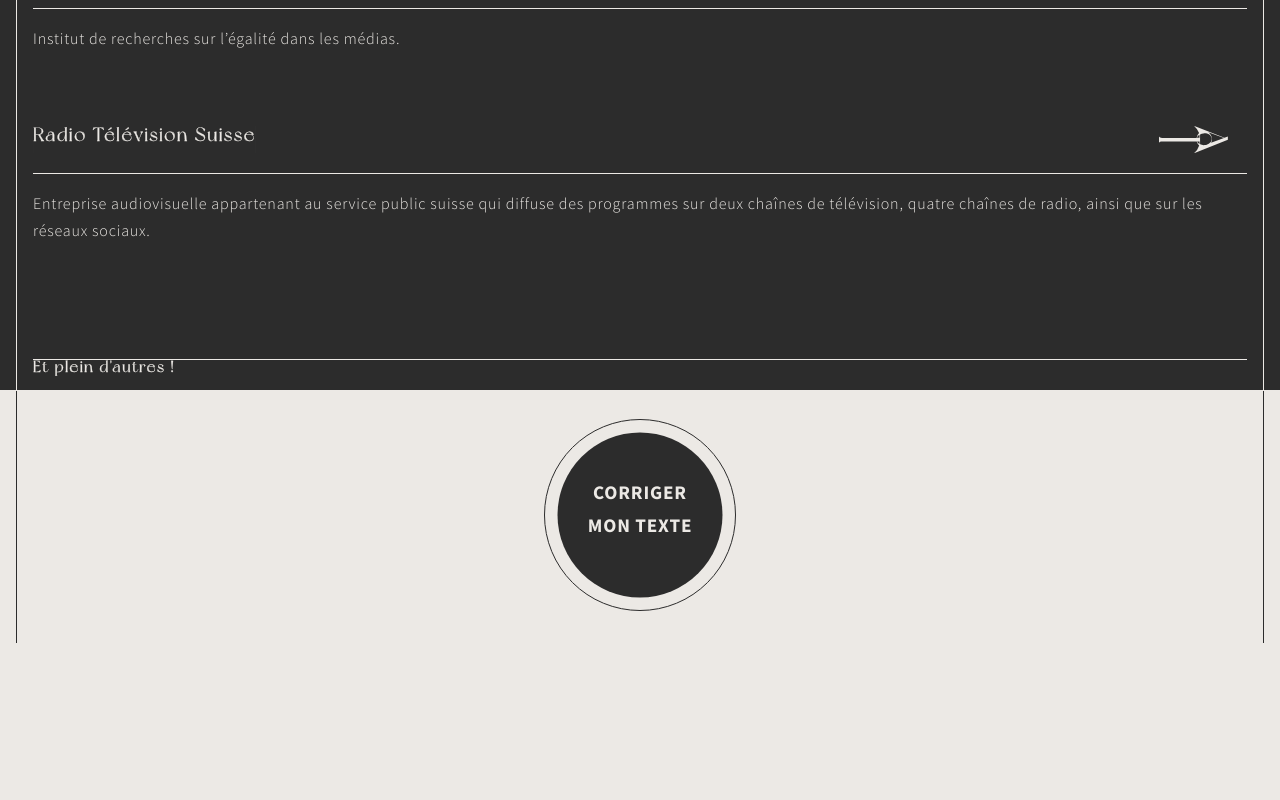
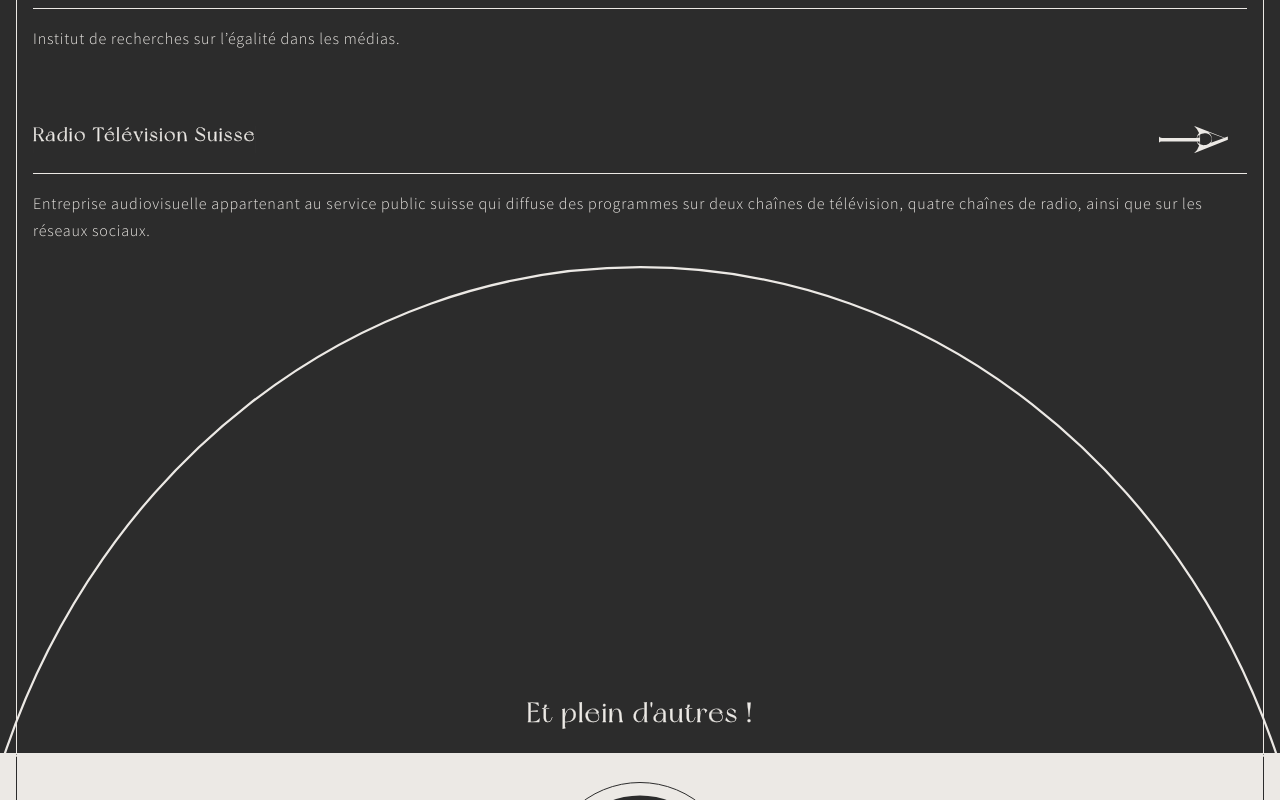
Before and after one commit to Tom-Delfosse/tfe-inclusive-writing, a Vue app in the folder inclusive_writing/: page / in a window 1280 px wide. Shown: the part 6620-7420 px from the top of the page. Before the commit the page ends 7264 px from the top, so only its background shows below. Built offline with nearby package versions, Linux system fonts and the light colour scheme.

Commit message:
Reworkded areas and fixed horizontal scrolling issues

```diff
--- a/inclusive_writing/src/App.vue
+++ b/inclusive_writing/src/App.vue
@@ -84,9 +84,7 @@ body{
     border-left: 1px solid $c-white;
     border-right: 1px solid $c-white;
 
-    // p{
-    //   margin-left: $s-mob--smaller
-    // }
+
   }
 
       p, .title{
--- a/inclusive_writing/src/views/Main.vue
+++ b/inclusive_writing/src/views/Main.vue
@@ -270,8 +270,12 @@
           <p>Entreprise audiovisuelle appartenant au service public suisse qui diffuse des programmes sur deux chaînes de télévision, quatre chaînes de radio, ainsi que sur les réseaux&nbsp;sociaux.</p>
         </li>
       </ul>
-
-      <p class="title title--false">Et plein&nbsp;d'autres&nbsp;!</p>
+      <div class="section--other__outro">
+        <p class="title title--false">Et plein&nbsp;d'autres&nbsp;!</p>
+        <svg width="288" height="111" viewBox="0 0 288 111" fill="none" class="img img--bg img--bg-outer">
+          <path d="M287.307 110.5H0.692943C22.1668 46.2693 78.2461 0.5 144 0.5C209.754 0.5 265.833 46.2693 287.307 110.5Z" stroke="#ECE9E5"/>
+        </svg>
+      </div>
     </div>
     </section>
     <section class="section section--CTA section--white">
@@ -321,8 +325,6 @@ export default {
       margin-left: $s-mob--smaller
     }
   }
-
-
 
   &--tem{
     padding-bottom: $s-mob--massive*2;
@@ -397,10 +399,7 @@ export default {
         &:nth-of-type(1){
           margin-top: 0;
         }
-        &:nth-last-child(1){
-          padding-bottom: $s-mob--massive;
-          border-bottom: 1px solid $c-white;
-        }
+
         a{
           display: flex;
           justify-content: space-between;
@@ -460,13 +459,23 @@ export default {
   }
 
   &--bg{
-    width: 100vw;
+    width: 100%;
     max-width:  calc(100% - #{$s-mob--smaller}) ;
     height: 100%;
     stroke-width: 1px;
 
     @include lg{
       stroke-width: 0.5px;
+    }
+
+    &-outer{
+      max-width: inherit;
+      width: calc(100% + #{$s-mob--smaller * 4} + 1px);
+      // background-color: red;
+      display: block;
+      position: inherit;
+      left: 0 ;
+      // left: -$s-mob--smaller * 2;
     }
   }
 
@@ -481,6 +490,23 @@ export default {
   }
 }
 
+
+.section--other__outro{
+  position: relative;
+  bottom: -5px;
+  left: -$s-mob--smaller * 2;
+
+    .title--false{
+      text-align: center;
+      position: absolute;
+      bottom: $s-mob--smaller;
+      left: $s-mob--smaller*2;
+      // left: 50%;
+      // transform: translateX(-50%);
+      font-size: $s-mob--medium;
+      width: 100%;
+  }
+}
 
 
 .btn{
@@ -566,5 +592,4 @@ export default {
 }
 
 
-
 </style>
```
Also changed, not shown: inclusive_writing/src/components/CTA.vue (indentation only).
